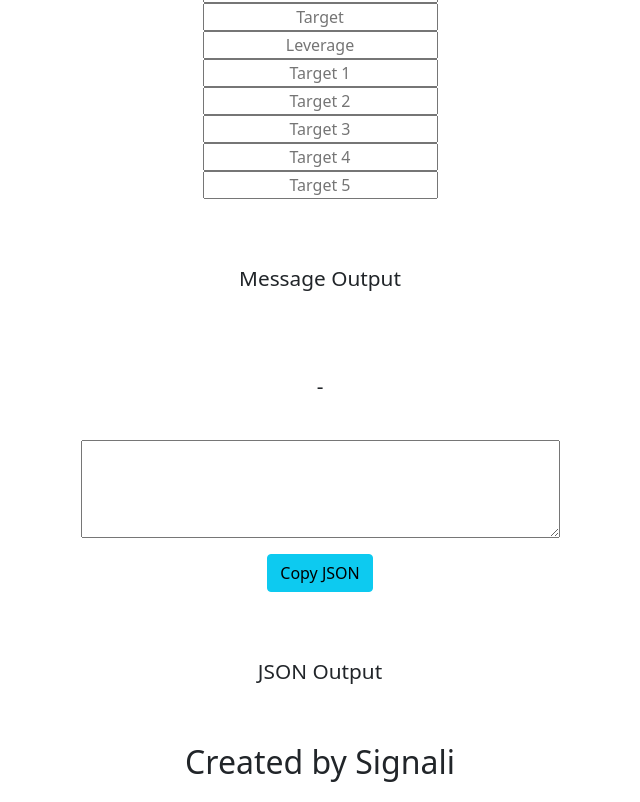
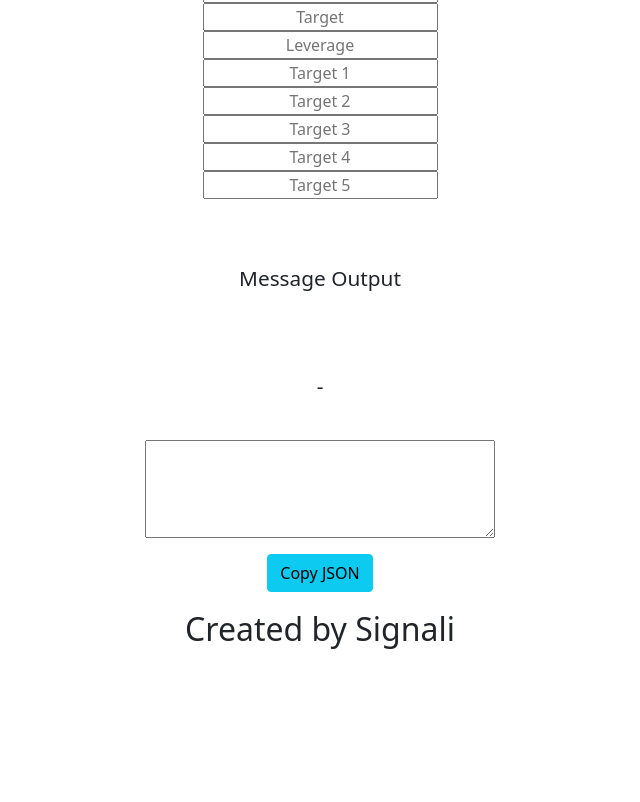
Before and after one commit to ihlpo/telegram-message-creator, a plain HTML site: page index.html in a window 1280 px wide. Shown: the part 343-1145 px from the top of the page, without its empty margins (320-960 px from the left). After the commit the page ends 1012 px from the top, so only its background shows below. Drawn offline with nearby package versions, Linux system fonts and the light colour scheme.

Commit message:
text area sizing

```diff
--- a/index.html
+++ b/index.html
@@ -45,17 +45,9 @@
 					<td id="message_output"> - </td>
 				</tr>
 			</table>
-			<table>
-				<tr>
-					<td>JSON Output</td>
-				</tr>
-				<tr>
-					<textarea id="json_text_area" rows="4" cols="50"></textarea>
-					<p></p>
-					<button id="copy-btn" class="btn btn-info">Copy JSON</button>
-				</tr>
-			</table>
-
+				<textarea id="json_text_area" rows="4" cols="36"></textarea>
+				<p></p>
+				<button id="copy-btn" class="btn btn-info">Copy JSON</button>
 			<footer>
 				<p>Created by Signali</p>
 			</footer>
```
